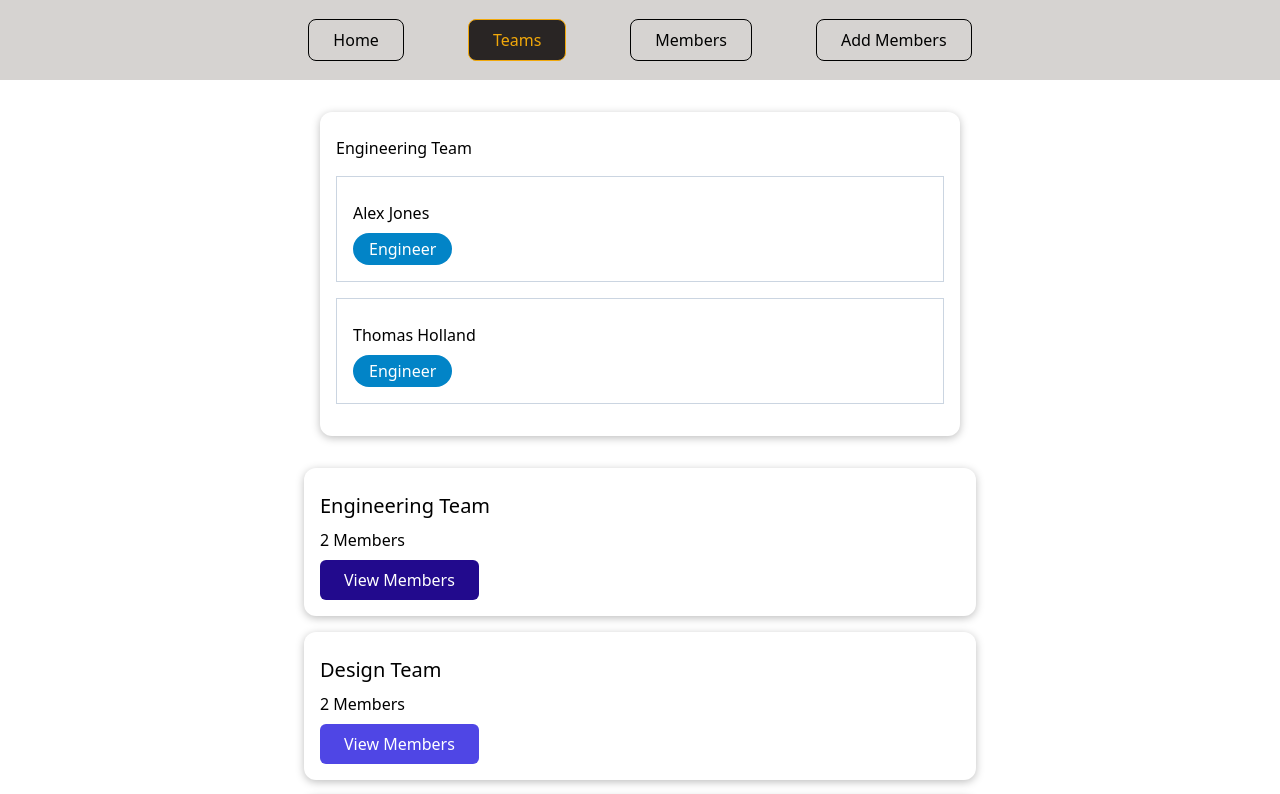
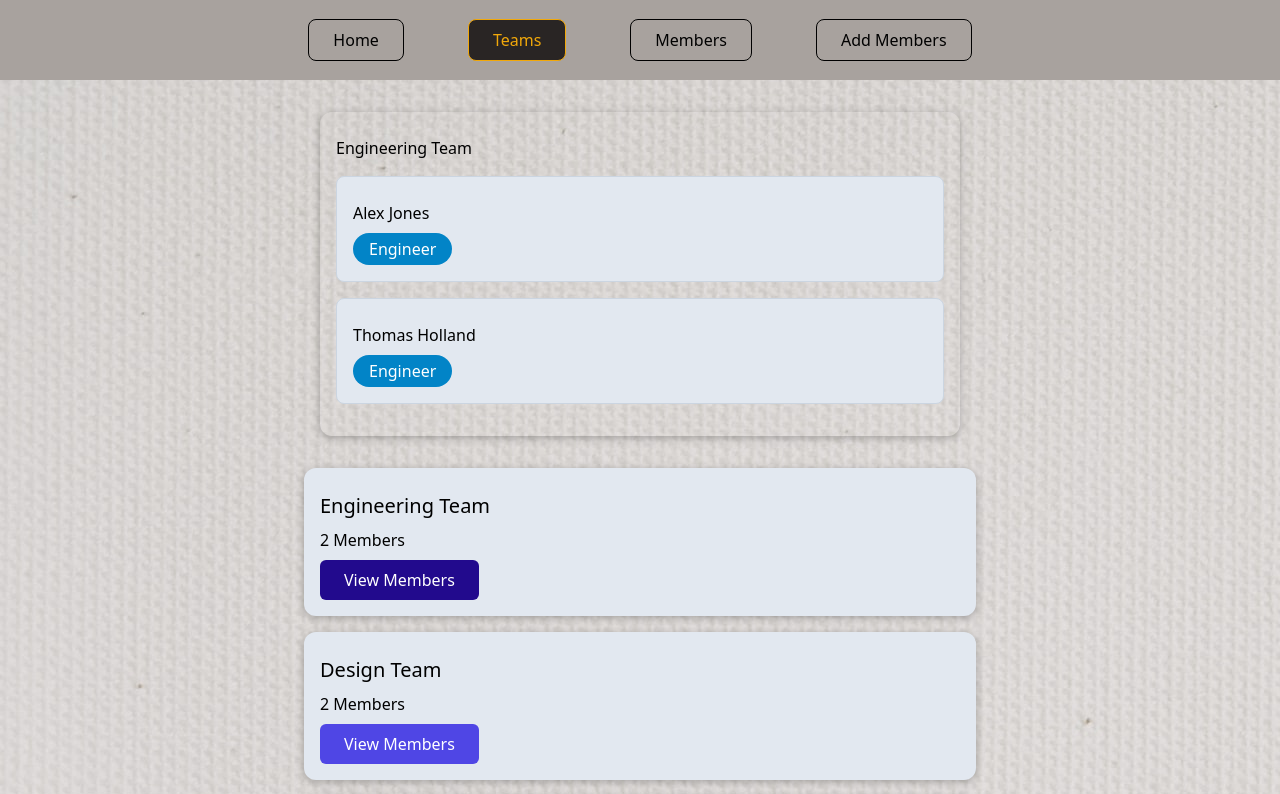
Before and after one commit to MK-Khan123/my-first-vue-app, a Vue app: page /teams/t1 in a window 1280 px wide. Shown: the top 794 px of the page. Built offline with nearby package versions, Linux system fonts and the light colour scheme.

Commit message:
Made few changes on the background of cards and the body

```diff
--- a/src/App.vue
+++ b/src/App.vue
@@ -37,3 +37,9 @@ export default {
   }
 };
 </script>
+
+<style>
+  body {
+    background-image: url(./assets/bg.jpg);
+  }
+</style>
--- a/src/components/teams/AddMembers.vue
+++ b/src/components/members/AddMembers.vue
@@ -1,6 +1,6 @@
 <template>
     <div class="flex flex-col justify-center items-center p-36">
-        <form class="shadow p-6 w-2/5 h-1/2" @submit.prevent="submitForm">
+        <form class="shadow p-6 w-2/5 h-1/2 bg-slate-200 rounded-lg" @submit.prevent="submitForm">
             <h2 class="text-center font-bold text-4xl py-4">Add Members</h2>
             <div class="form-control">
                 <label class="mr-4" for="user-name">Your Name</label>
--- a/src/components/members/MemberItem.vue
+++ b/src/components/members/MemberItem.vue
@@ -1,5 +1,5 @@
 <template>
-    <li class="my-4 mx-0 border border-slate-300 p-4">
+    <li class="my-4 mx-0 border border-slate-300 p-4 bg-slate-200 rounded-lg">
         <h3 class="my-2">{{ name }}</h3>
         <div class="role" :class="roleClass">{{ role }}</div>
     </li>
--- a/src/components/nav/TheNavigation.vue
+++ b/src/components/nav/TheNavigation.vue
@@ -1,5 +1,5 @@
 <template>
-    <header class="w-full h-20 bg-stone-300">
+    <header class="w-full h-20 bg-stone-400">
         <nav class="h-full">
             <ul class="m-0 p-0 h-full list-none flex justify-center items-center">
                 <li class="mx-8">
--- a/src/components/teams/TeamItem.vue
+++ b/src/components/teams/TeamItem.vue
@@ -1,5 +1,5 @@
 <template>
-    <li class="my-4 p-4 rounded-xl mx-auto">
+    <li class="my-4 p-4 rounded-xl mx-auto bg-slate-200">
         <h3 class="my-2 text-xl">{{ name }}</h3>
         <div class="my-2">{{ memberCount }} Members</div>
         <router-link class="no-underline py-2 px-6 text-white inline-block bg-indigo-600 rounded-md"
--- a/src/main.js
+++ b/src/main.js
@@ -7,11 +7,13 @@ import Home from "./components/Home.vue";
 import TeamsList from "./components/teams/TeamsList.vue";
 import MembersList from "./components/members/MembersList.vue";
 import TeamMembers from "./components/teams/TeamMembers.vue";
-import AddMembers from "./components/teams/AddMembers.vue";
+import AddMembers from "./components/members/AddMembers.vue";
 
 const router = createRouter({
   history: createWebHistory(),
   routes: [
+    { path: "/", redirect: '/home' },
+    { name: "home", path: "/home", component: Home },
     {
       name: "teams",
       path: "/teams",
@@ -25,7 +27,6 @@ const router = createRouter({
         },
       ],
     },
-    { name: "home", path: "/home", component: Home },
     { name: "add-members", path: "/add_members", component: AddMembers },
     { name: "members", path: "/members", component: MembersList },
   ],
```
Also changed, not shown: src/assets/bg.jpg (added).
